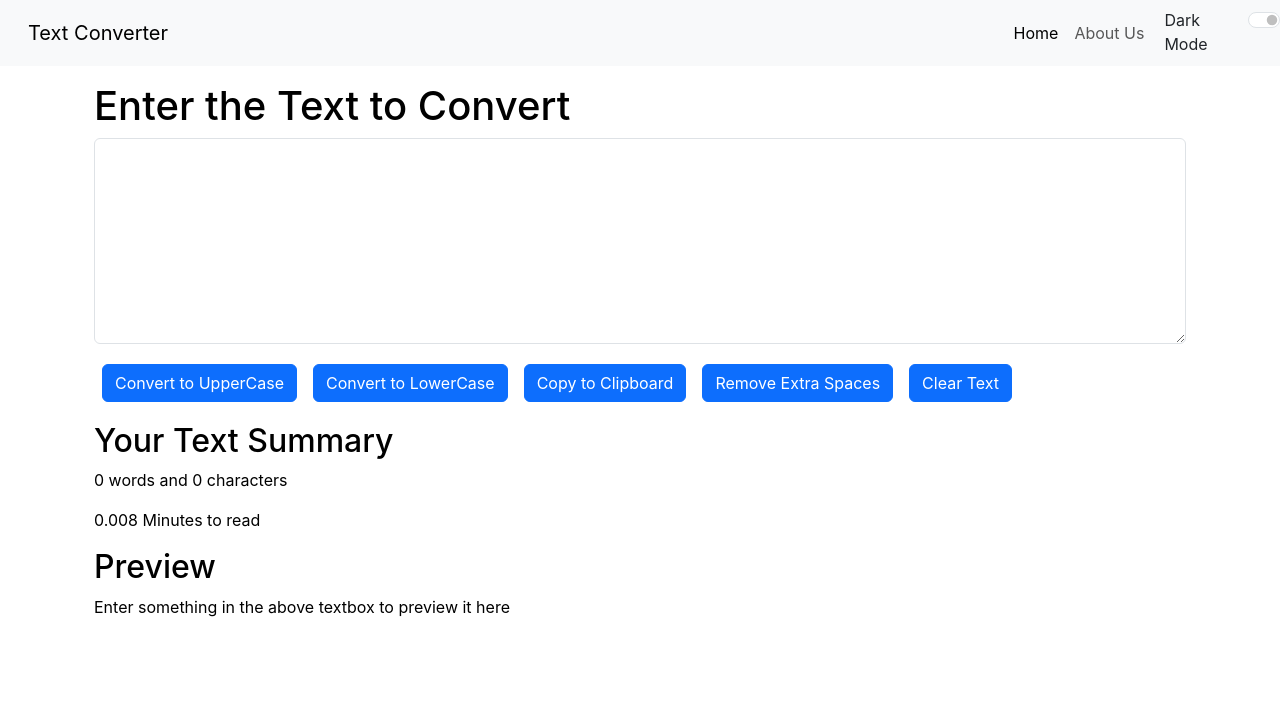
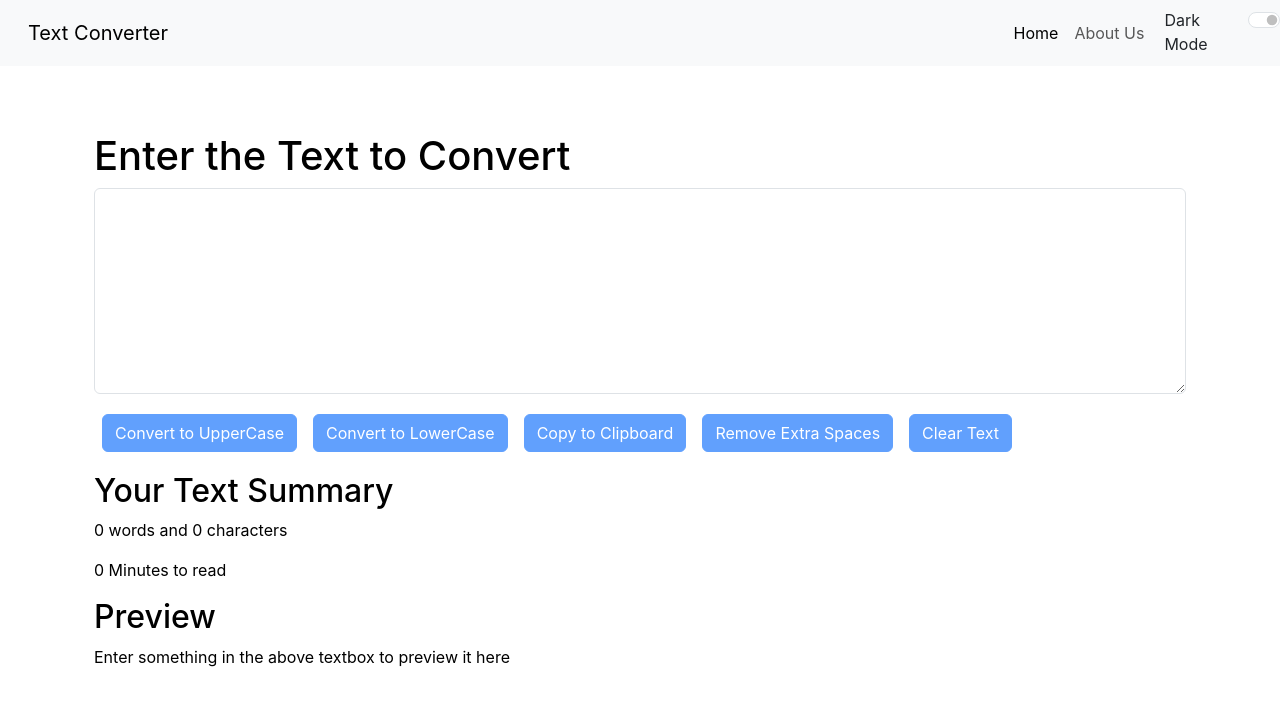
Before and after one commit to tusharbhadavankar01/Text-Converter-Application-using-React-Js, a React (Create React App) app: page / in a window 1280 px wide. Shown: the top 706 px of the page. Built offline with nearby package versions, Linux system fonts and the light colour scheme.

Commit message:
fixing issues

```diff
--- a/package.json
+++ b/package.json
@@ -1,5 +1,4 @@
 {
-  "homepage": "https://tusharbhadavankar01.github.io/Text-Converter-Application-using-React-Js",
   "name": "my-app",
   "version": "0.1.0",
   "private": true,
@@ -19,8 +18,8 @@
     "build": "react-scripts build",
     "test": "react-scripts test",
     "eject": "react-scripts eject",
-   "predeploy": "npm run build",
-  "deploy": "gh-pages -d build"
+    "predeploy": "npm run build",
+    "deploy": "gh-pages -d build"
   },
   "eslintConfig": {
     "extends": [
--- a/src/Components/Alert.js
+++ b/src/Components/Alert.js
@@ -7,10 +7,12 @@
     }
 
   return (
+      <div style={{height:"50px"}}>
+        {props.alert && <div className={`alert alert-${props.alert.type} alert-dismissible fade show`} role="alert">
+        <strong>{capitalize(props.alert.type)}</strong>: {props.alert.msg}
+        </div>}
+        </div>
 
-        props.alert && <div className={`alert alert-${props.alert.type} alert-dismissible fade show`} role="alert">
-        <strong>{capitalize(props.alert.type)}</strong>: {props.alert.msg}
-        </div>
 
   )
 }
--- a/src/Components/Textform.js
+++ b/src/Components/Textform.js
@@ -53,20 +53,20 @@
         <div className='container' style={{color:props.mode==="dark" ?"white":"black"}}>
         <h1>{props.heading}</h1>
         <div className="mb-3">
-        <textarea className="form-control" value={text} onChange={handleOnChange} style={{ backgroundColor: props.mode==="dark" ?"grey":"white", color:props.mode==="dark" ?"white":"black"}} id="mybox" rows="8"></textarea>
+        <textarea className="form-control" value={text} onChange={handleOnChange} style={{ backgroundColor: props.mode==="dark" ?"#676767":"white", color:props.mode==="dark" ?"white":"black"}} id="mybox" rows="8"></textarea>
         </div>
-        <button className="btn btn-primary mx-2 my-1 " onClick={handleUpClick}>Convert to UpperCase</button>
-        <button className="btn btn-primary mx-2 my-1" onClick={handleLoClick}>Convert to LowerCase</button>
-        <button className="btn btn-primary mx-2 my-1" onClick={handleCopyClick}>Copy to Clipboard</button>
-        <button className="btn btn-primary mx-2 my-1" onClick={handleRemoveSpace}>Remove Extra Spaces</button>
-        <button className="btn btn-primary mx-2 my-1" onClick={handleClearClick}>Clear Text</button>
+        <button disabled={text.length===0} className="btn btn-primary mx-2 my-1 " onClick={handleUpClick}>Convert to UpperCase</button>
+        <button  disabled={text.length===0} className="btn btn-primary mx-2 my-1" onClick={handleLoClick}>Convert to LowerCase</button>
+        <button  disabled={text.length===0} className="btn btn-primary mx-2 my-1" onClick={handleCopyClick}>Copy to Clipboard</button>
+        <button  disabled={text.length===0} className="btn btn-primary mx-2 my-1" onClick={handleRemoveSpace}>Remove Extra Spaces</button>
+        <button  disabled={text.length===0} className="btn btn-primary mx-2 my-1" onClick={handleClearClick}>Clear Text</button>
 
 
         </div>
         <div className='container my-3' style={{color:props.mode==="dark" ?"white":"black"}}>
         <h2>Your Text Summary</h2>
-        <p>{ text.trim().length === 0 ? 0 : text.split(/\s+/).length} words and {text.length} characters</p>
-        <p>{0.008 * text.split(" ").length} Minutes to read</p>
+        <p>{ text.split(" ").filter((element)=>{return element.length!==0}).length} words and {text.length} characters</p>
+        <p>{0.008 * text.split(" ").filter((element)=>{return element.length!==0}).length} Minutes to read</p>
         <h2>Preview</h2>
         <p>{text.length>0?text:"Enter something in the above textbox to preview it here"}</p>
         </div>
```
Also changed, not shown: 1 other file (tests, documents, lock files or other folders).
